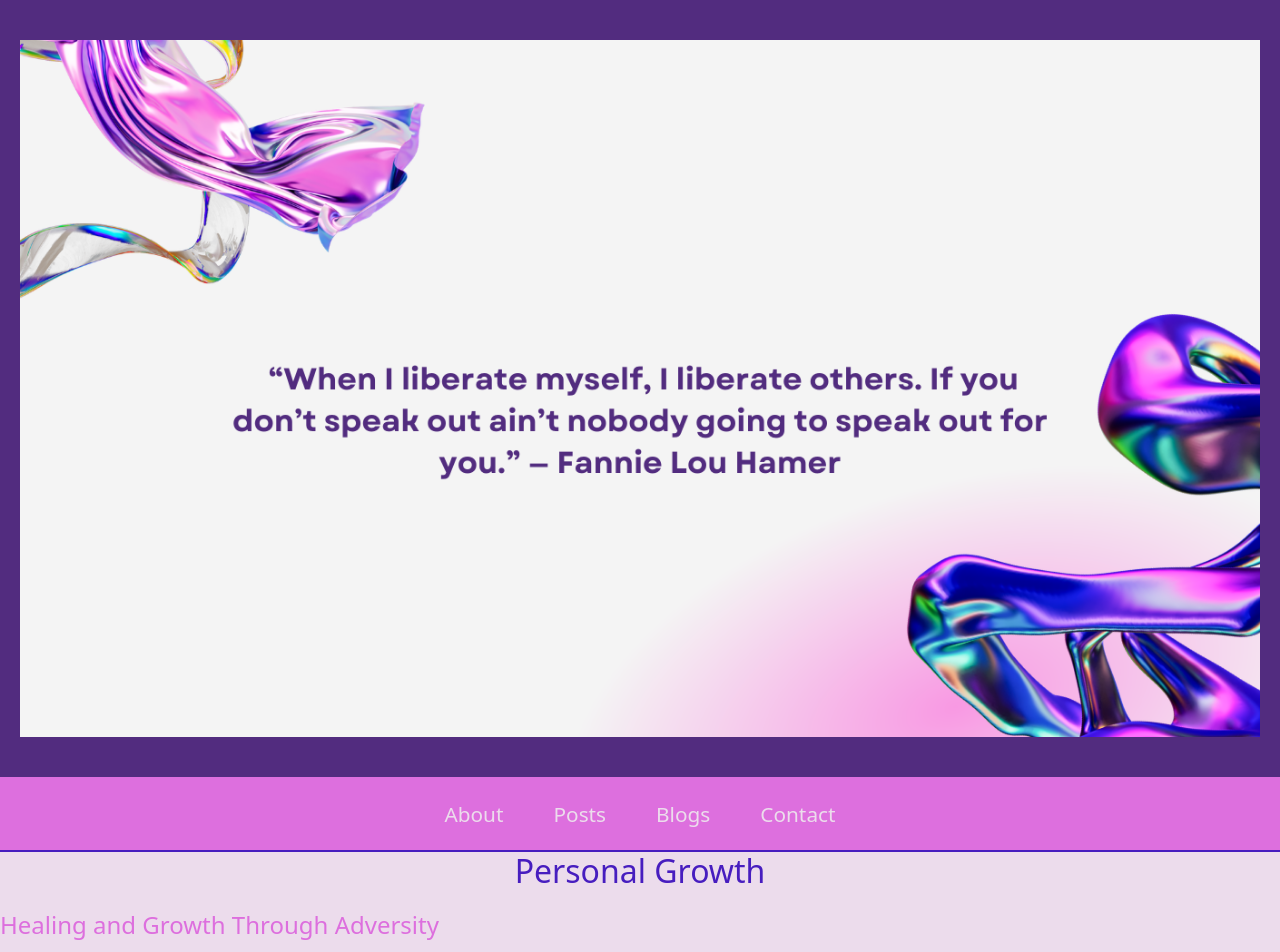
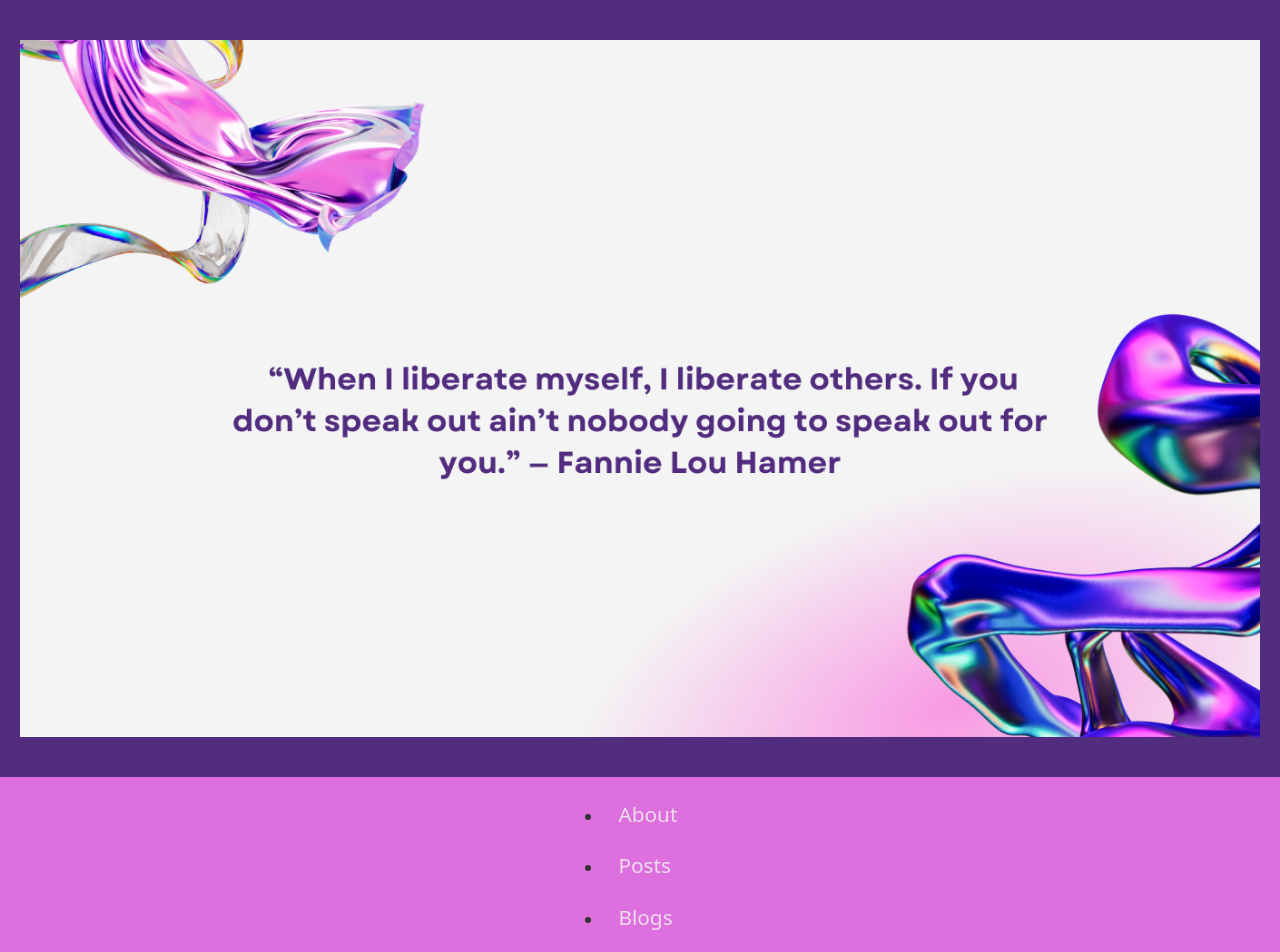
Before and after one commit to ChristiHarlow/christisblog, a React (Create React App) app: page /blogs in a window 1280 px wide. Shown: the top 952 px of the page. Built offline with nearby package versions, Linux system fonts and the light colour scheme; a web font is replaced by a local one.

Commit message:
Refinement

```diff
--- a/src/styles/Footer.css
+++ b/src/styles/Footer.css
@@ -10,6 +10,8 @@
 .footer-banner-container {
   width: 100%;
   height: auto;
+  padding: 0;
+  margin: 0;
 }
 
 .footer-banner {
--- a/src/styles/Navbar.css
+++ b/src/styles/Navbar.css
@@ -5,14 +5,7 @@
   justify-content: center;
   gap: 20px;
   border-bottom: 2px solid #471dbf; /* Deep Blue border */
-}
-
-.navbar-list {
-  list-style-type: none;
-  display: flex;
-  gap: 20px;
-  margin: 0;
-  padding: 0;
+  width: 100%; /* Full width */
 }
 
 .nav-link {
@@ -28,38 +21,3 @@
   background-color: #471dbf; /* Deep Blue on hover */
   color: #ffffff;
 }
-
-.dropdown {
-  position: relative;
-}
-
-.dropdown-button {
-  background: none;
-  border: none;
-  color: #ecdcec; /* Same as nav-link color */
-  font-size: 1.3rem;
-  cursor: pointer;
-}
-
-.dropdown-menu {
-  position: absolute;
-  top: 40px;
-  left: 0;
-  background-color: #471dbf; /* Deep Blue for dropdown */
-  border-radius: 5px;
-  padding: 10px;
-  display: flex;
-  flex-direction: column;
-}
-
-.dropdown-item {
-  padding: 5px 10px;
-  text-decoration: none;
-  color: #ffffff;
-  border-radius: 5px;
-  transition: background-color 0.3s ease;
-}
-
-.dropdown-item:hover {
-  background-color: #dd6fde; /* Vibrant Pink on hover */
-}
```
